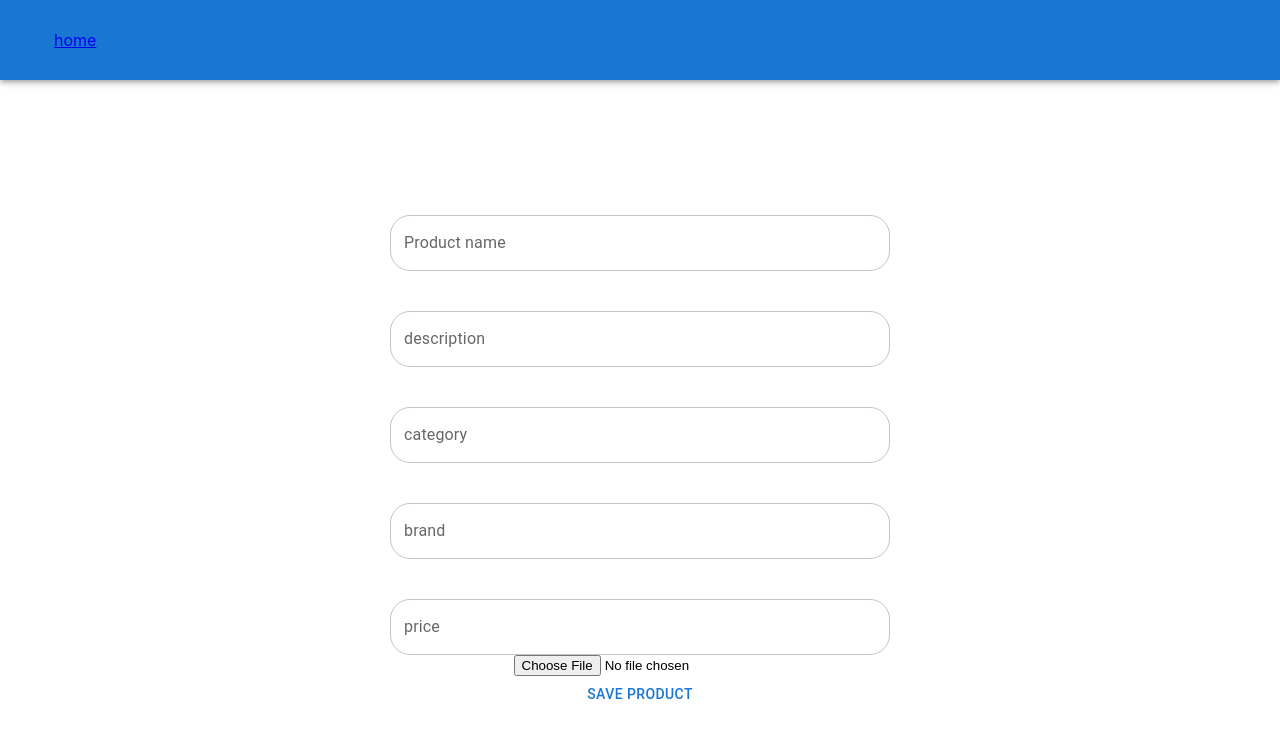
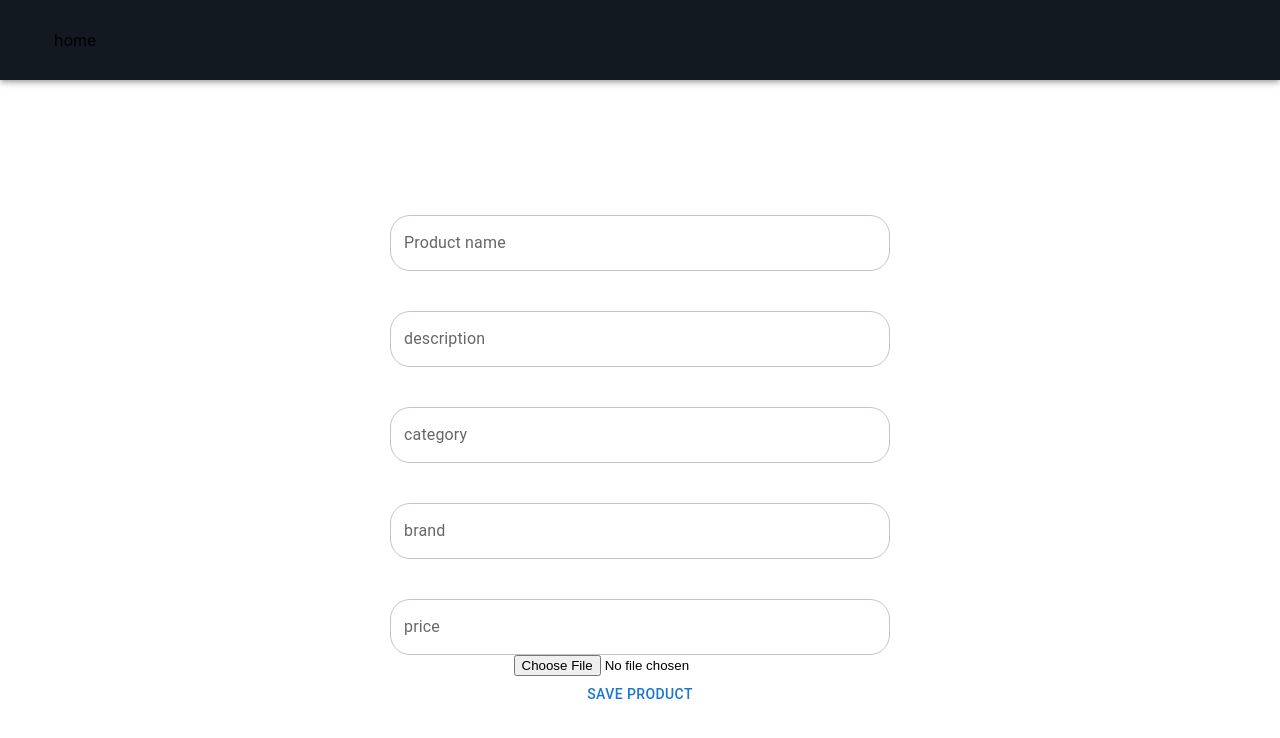
Before and after one commit to salobalo/REACT-final-project-118, a React (Create React App) app: page /products/new in a window 1280 px wide. Shown: the top 738 px of the page. Built offline with nearby package versions, Linux system fonts and the light colour scheme; no server answers.

Commit message:
add reusable link

```diff
--- /dev/null
+++ b/src/components/atoms/Link.js
@@ -0,0 +1,9 @@
+import React from "react";
+import { Link as RouterLink } from "react-router-dom";
+export const Link = ({ children, to }) => {
+  return (
+    <RouterLink to={to} style={{ textDecoration: "none", color: "black" }}>
+      {children}
+    </RouterLink>
+  );
+};
--- a/src/components/atoms/index.js
+++ b/src/components/atoms/index.js
@@ -3,3 +3,4 @@ export { Button } from "./Button";
 export { FormContainer } from "./FormContainer";
 export { Alert } from "./Alert";
 export { Text } from "./Text";
+export { Link } from "./Link";
--- a/src/components/header/Header.js
+++ b/src/components/header/Header.js
@@ -1,9 +1,10 @@
 import { AppBar, Box, Toolbar, styled } from "@mui/material";
 import React from "react";
-import { Link } from "react-router-dom";
+import { Link } from "../atoms";
+
 
 const StyledAppar = styled(AppBar)(() => ({
-  backgroundColor: "#31921",
+  backgroundColor: "#131921",
   padding: "0 37px 0 30px",
 }));
 
--- a/src/components/products/shared/ProductCard.js
+++ b/src/components/products/shared/ProductCard.js
@@ -1,7 +1,6 @@
 import { Box, Card, Grid, styled } from "@mui/material";
 import React from "react";
-import { Link } from "react-router-dom";
-import { Text } from "../../atoms";
+import { Link, Text } from "../../atoms";
 
 const StyledImage = styled("img")(() => ({
   objectFit: "cover",
@@ -21,7 +20,7 @@ export const ProductCard = ({ product }) => {
   return (
     <Grid item xs={12} sm={12} md={4} lg={3}>
       <Card sx={{ borderRadius: 8 }}>
-        <Link to="/">
+        <Link to="/" style={{ textDecoration: "none" , color:"black"}}>
           <StyledImage src={image} alt={`${brand} - ${name}`} />
           <StyledInfoContainer>
             <Text>{name}</Text>
```
